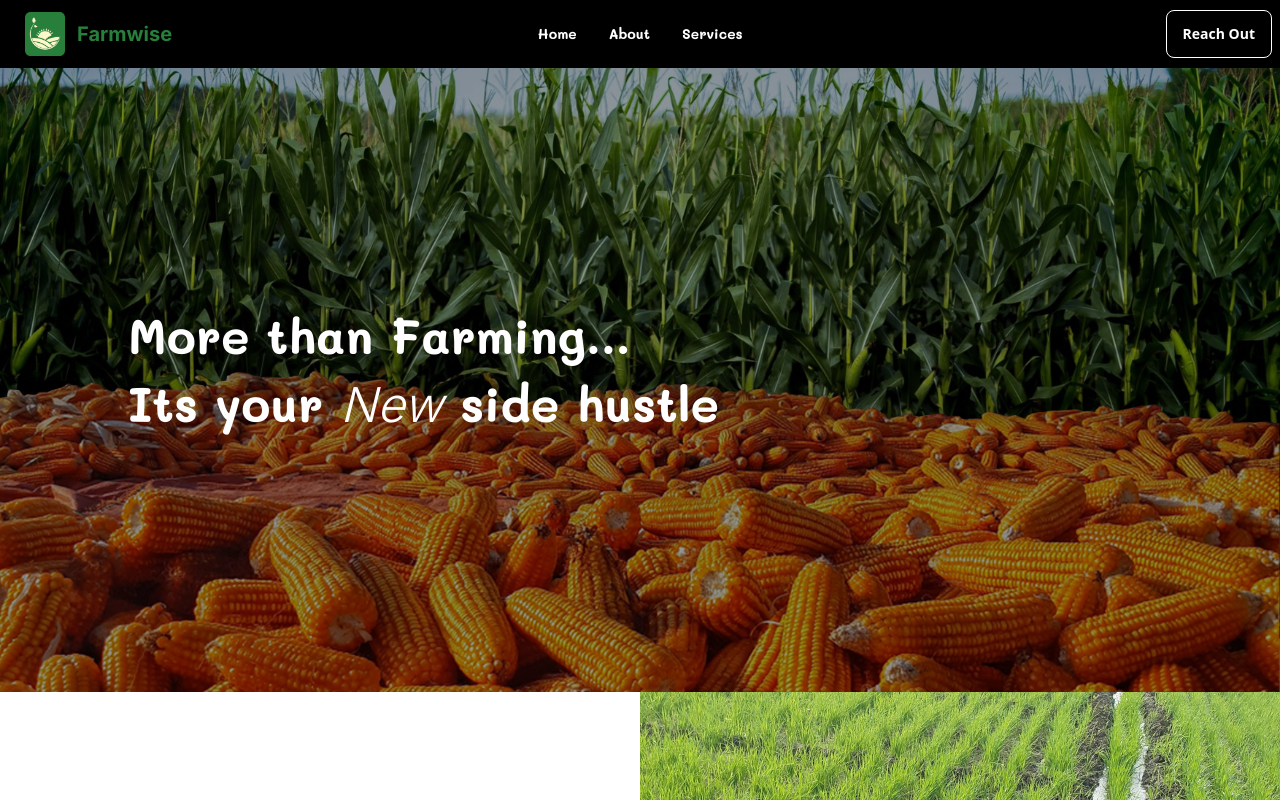
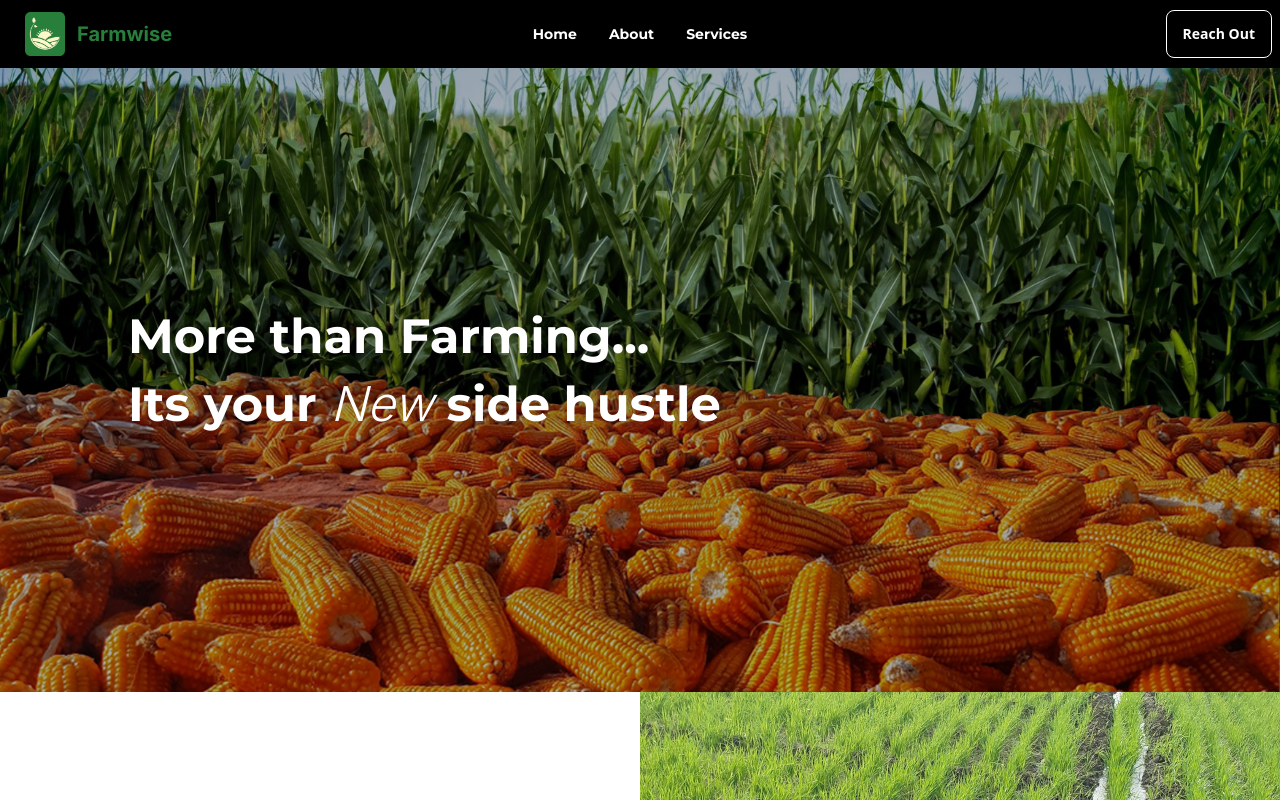
Before and after one commit to kevinmisigaro/farmwise, a Next.js app: page / in a window 1280 px wide. Shown: the top 800 px of the page. Built offline with nearby package versions, Linux system fonts and the light colour scheme.

Commit message:
updated fonts and added text

```diff
--- a/src/app/page.tsx
+++ b/src/app/page.tsx
@@ -11,7 +11,7 @@ export default function Home() {
           backgroundImage: "url(/assets/images/Farm5.jpg",
         }}
       >
-        <div className="hero-overlay bg-opacity-40 bg-black"></div>
+        <div className="hero-overlay bg-opacity-30 bg-black"></div>
         <div className="hero-content text-neutral-content">
           <div className="w-[80vw] text-white">
             <h1 className={`mb-5 text-5xl font-bold ${mali.className}`}>
@@ -19,9 +19,9 @@ export default function Home() {
             </h1>
             <h1 className={`mb-5 text-5xl font-bold ${mali.className}`}>
               Its your{" "}
-              <span className={`${inter.className} font-light italic`}>
+              <i className={`${inter.className} font-light italic`}>
                 New
-              </span>{" "}
+              </i>{" "}
               side hustle
             </h1>
           </div>
@@ -248,6 +248,9 @@ export default function Home() {
         <div className="hero-overlay bg-opacity-40 bg-black"></div>
         <div className="hero-content text-neutral-content">
           <div className="text-white w-[80vw]">
+            <div className={`${mali.className} text-center mb-12 text-3xl`}>
+            About farmwise
+            </div>
             <div className="grid grid-col-1 md:grid-cols-2 gap-20">
               <div>
                 <div className="flex flex-row items-center mb-5 gap-x-5">
--- a/src/utils/fonts/index.tsx
+++ b/src/utils/fonts/index.tsx
@@ -1,6 +1,6 @@
-import { Mali, Inter } from "next/font/google";
+import { Montserrat, Inter } from "next/font/google";
 
-export const mali = Mali({
+export const mali = Montserrat({
   weight: "700",
   subsets: ["latin"],
 });
```
